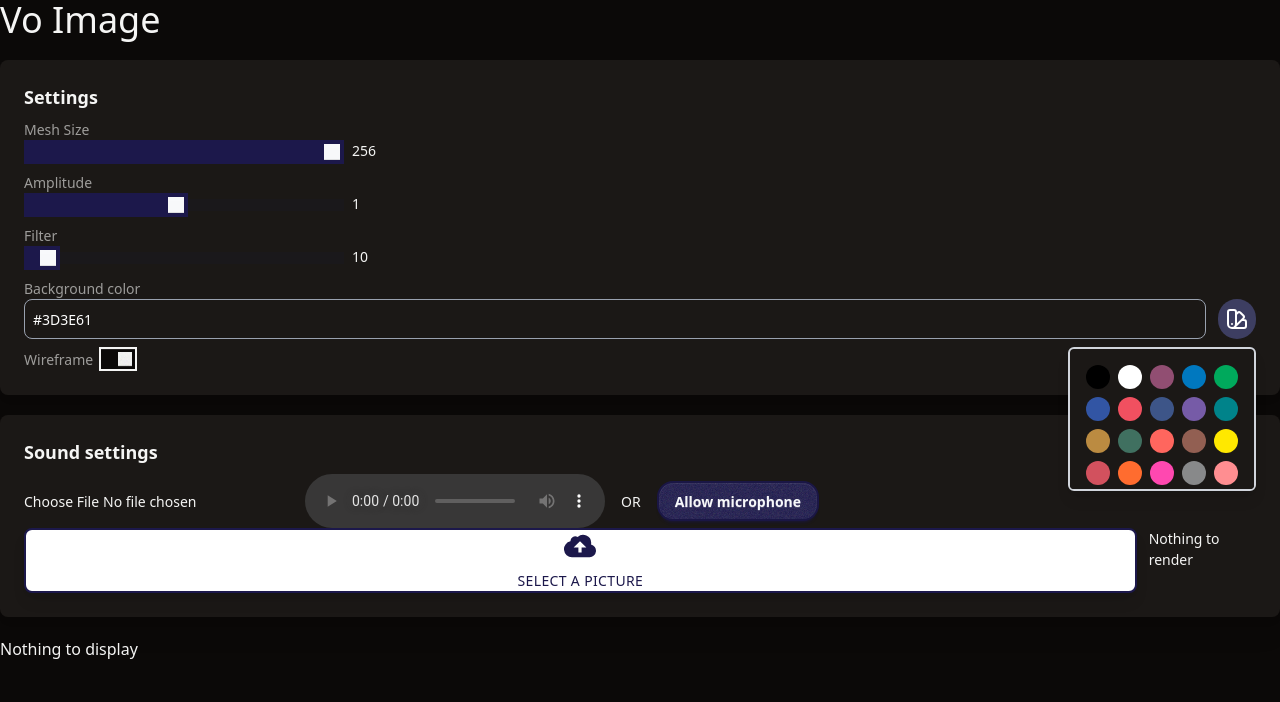
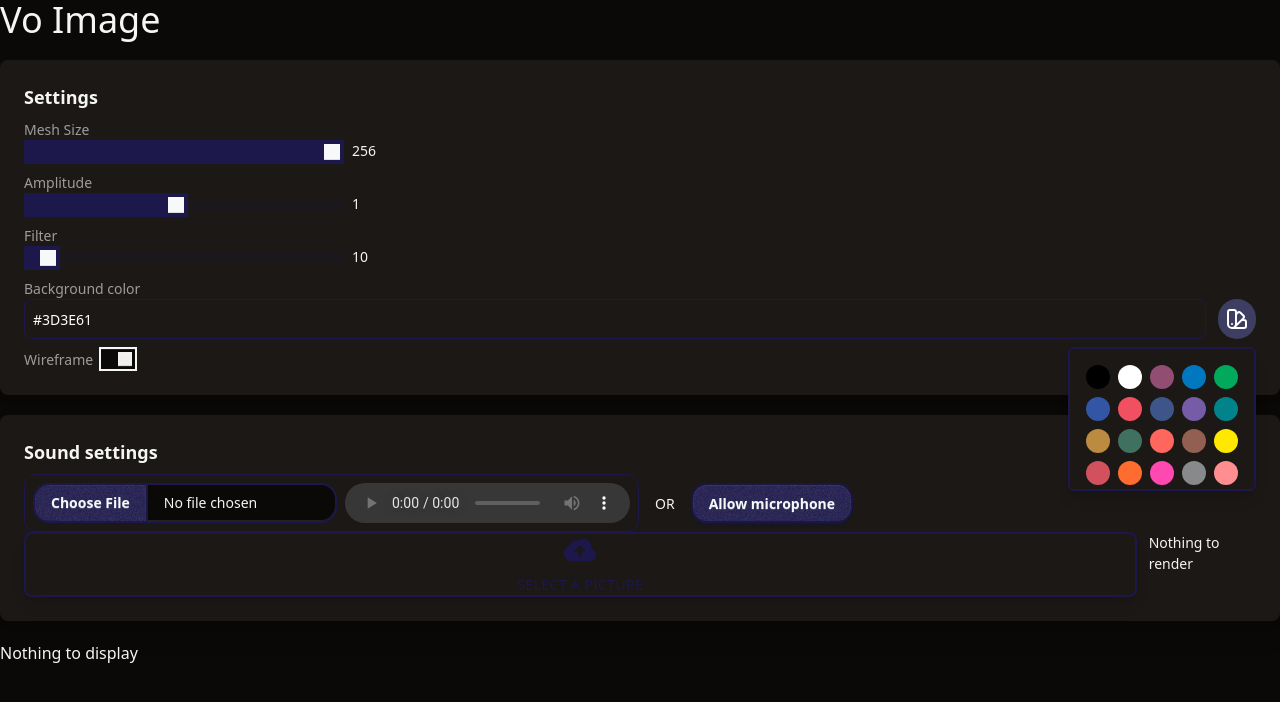
Before and after one commit to guillaume-gomez/symphony-of-images, a React (Vite) app: page / in a window 1280 px wide. Both pictures are taken after a click on the element 1236 px from the left and 319 px from the top of the page. Shown: the top 702 px of the page. Built offline with nearby package versions, Linux system fonts and the light colour scheme.

Commit message:
update design components

```diff
--- a/src/Components/ColorPicker.tsx
+++ b/src/Components/ColorPicker.tsx
@@ -50,7 +50,7 @@ function ColorPicker({label, value, onChange} : ColorPickerInterface) {
     <div className="form-control">
       <label className="label cursor-pointer">{label}</label>
       <div className="flex flex-row relative">
-        <input id="color-picker" disabled className="w-full border border-gray-400 p-2 rounded-lg text-white" value={value}  />
+        <input id="color-picker" disabled className="w-full border border-primary p-2 rounded-lg text-white" value={value}  />
         <input type="color" className="absolute h-full w-10/12 opacity-0" value={value} onChange={(e) => throttleOnChangeInputColor(e.target.value) }/>
         <div
           onClick={()=> setIsOpen(!isOpen)}
@@ -69,7 +69,7 @@ function ColorPicker({label, value, onChange} : ColorPickerInterface) {
         </svg>
         {isOpen ?
           <ClickAwayListener onClickAway={handleClickAway}>
-          <div style={{ zIndex: 4 }} className="overflow-y-scroll overflow-x-hidden h-36 border-2 border-gray-300 origin-top-right absolute right-0 top-full mt-2 rounded-md shadow-lg">
+          <div style={{ zIndex: 4 }} className="overflow-y-scroll overflow-x-hidden h-36 border-2 border-primary origin-top-right absolute right-0 top-full mt-2 rounded-md shadow-lg">
             <div className="rounded-md bg-base-200 shadow-2xs p-3">
               <div className="grid grid-flow-row-dense grid-cols-5">
                 {
--- a/src/Components/InputFileWithPreview.tsx
+++ b/src/Components/InputFileWithPreview.tsx
@@ -19,7 +19,7 @@ function InputFileWithPreview({onChange, imageBase64} : InputFileWithPreviewProp
 
   return (
     <div className="flex gap-3">
-      <label className="w-full flex flex-col justify-center items-center bg-white text-primary rounded-lg shadow-lg tracking-wide uppercase border-2 border-primary transition duration-300 ease-in-out bg-opacity-40 cursor-pointer hover:bg-primary hover:text-white">
+      <label className="w-full flex flex-col justify-center items-center bg-base-200 text-primary rounded-lg shadow-lg tracking-wide uppercase border-2 border-primary transition duration-300 ease-in-out bg-opacity-40 cursor-pointer hover:bg-primary hover:text-white">
         <svg className="w-8 h-8" fill="currentColor" xmlns="http://www.w3.org/2000/svg" viewBox="0 0 20 20">
           <path d="M16.88 9.1A4 4 0 0 1 16 17H5a5 5 0 0 1-1-9.9V7a3 3 0 0 1 4.52-2.59A4.98 4.98 0 0 1 17 8c0 .38-.04.74-.12 1.1zM11 11h3l-4-4-4 4h3v3h2v-3z" />
         </svg>
--- a/src/Components/Mp3Player.tsx
+++ b/src/Components/Mp3Player.tsx
@@ -15,11 +15,16 @@ function Mp3Player({ } : Mp3PlayerInterface): React.ReactElement {
   }
 
   return (
-    <div className="form-control flex flex-row gap-2 items-center">
-      <input type="file" onChange={handleFiles} accept="audio/*" />
+    <div className="form-control flex flex-gap gap-2 border border-primary items-center rounded-xl p-2">
+      <input
+        className="file-input file-input-md file-input-primary"
+        type="file"
+        onChange={handleFiles} accept="audio/*"
+      />
       <audio
         src={audio?.src}
         id="audio"
+        className="h-10"
         controls
         onPlay={() => { console.log("run play"); dispatch({type: "play" }) }}
         onPause={() => { console.log("run play"); dispatch({type: "pause" }) }}
```
